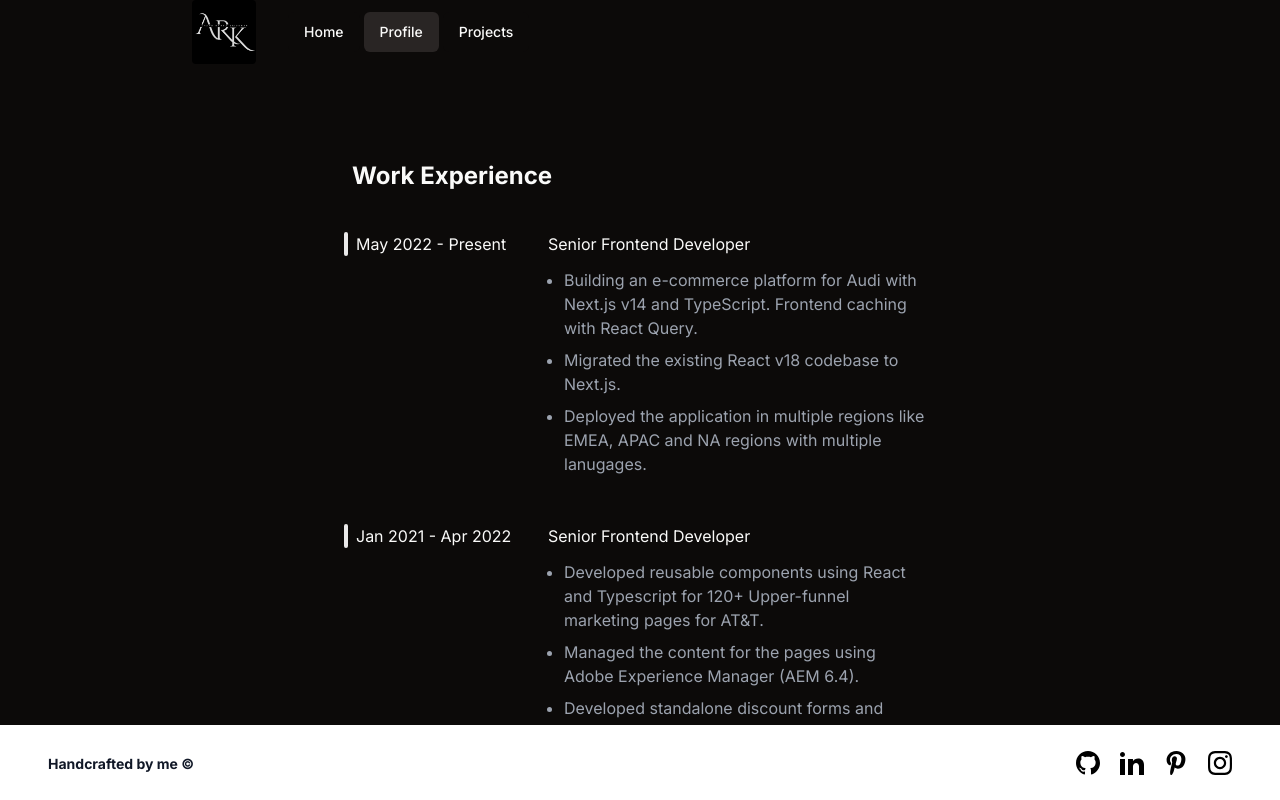
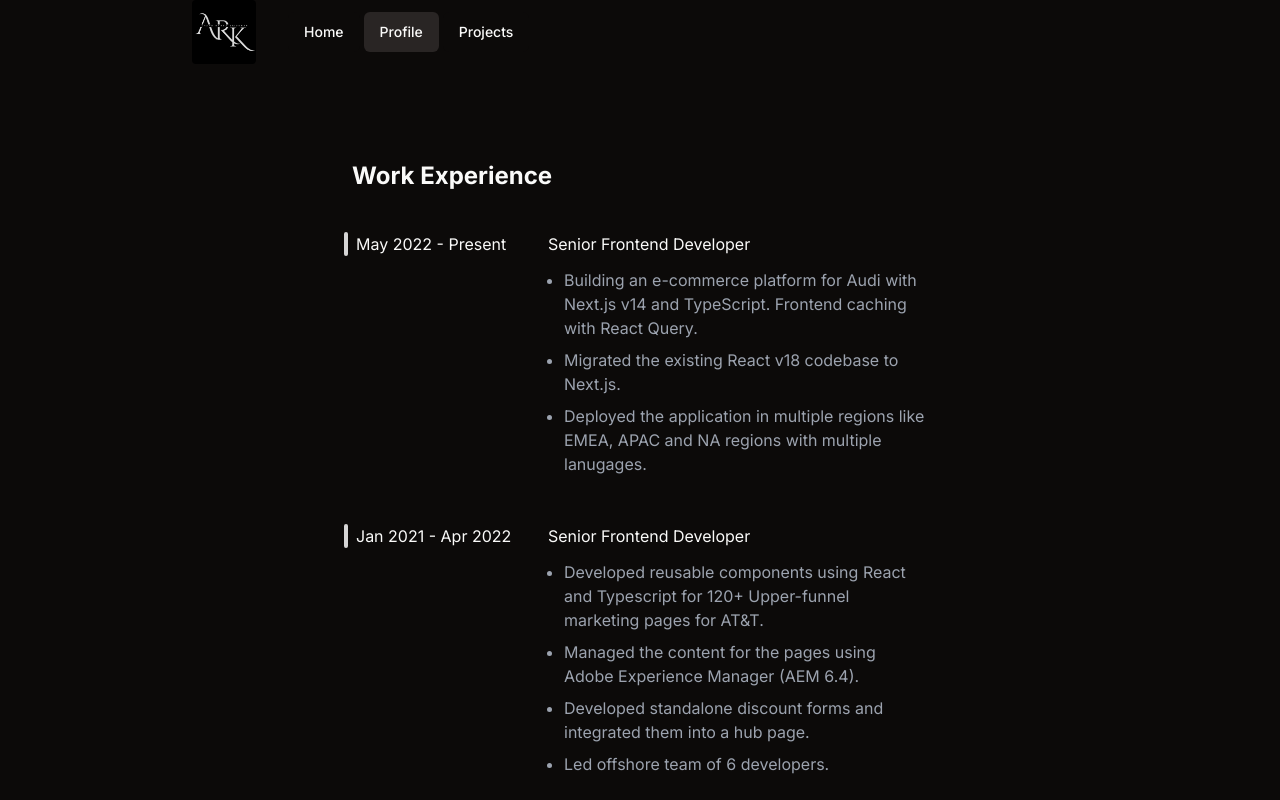
Before and after one commit to anand-radha-krishnan/anand-portfolio, a Next.js app: page /profile in a window 1280 px wide. Shown: the top 800 px of the page. Built offline with nearby package versions, Linux system fonts and the light colour scheme.

Commit message:
fixing footer to bottom

```diff
--- a/src/app/layout.tsx
+++ b/src/app/layout.tsx
@@ -30,7 +30,7 @@ export default function RootLayout({
           disableTransitionOnChange
         > */}
         <Header />
-        <div className="pb-24">{children}</div>
+        <div className="min-h-screen">{children}</div>
         <Footer />
         {/* </ThemeProvider> */}
         <SpeedInsights />
--- a/src/components/Footer.tsx
+++ b/src/components/Footer.tsx
@@ -1,6 +1,6 @@
 export default function Footer() {
   return (
-    <footer className="fixed w-full bottom-0 md:h-[75px] h-[100px] bg-white md:flex md:justify-between  items-center">
+    <footer className="md:h-[75px] h-[100px] bg-white md:flex md:justify-between  items-center">
       <div className="px-12 md:pt-0 pt-4 text-center">
         <span className="text-sm font-bold text-gray-900">
           Handcrafted by me ©
```
